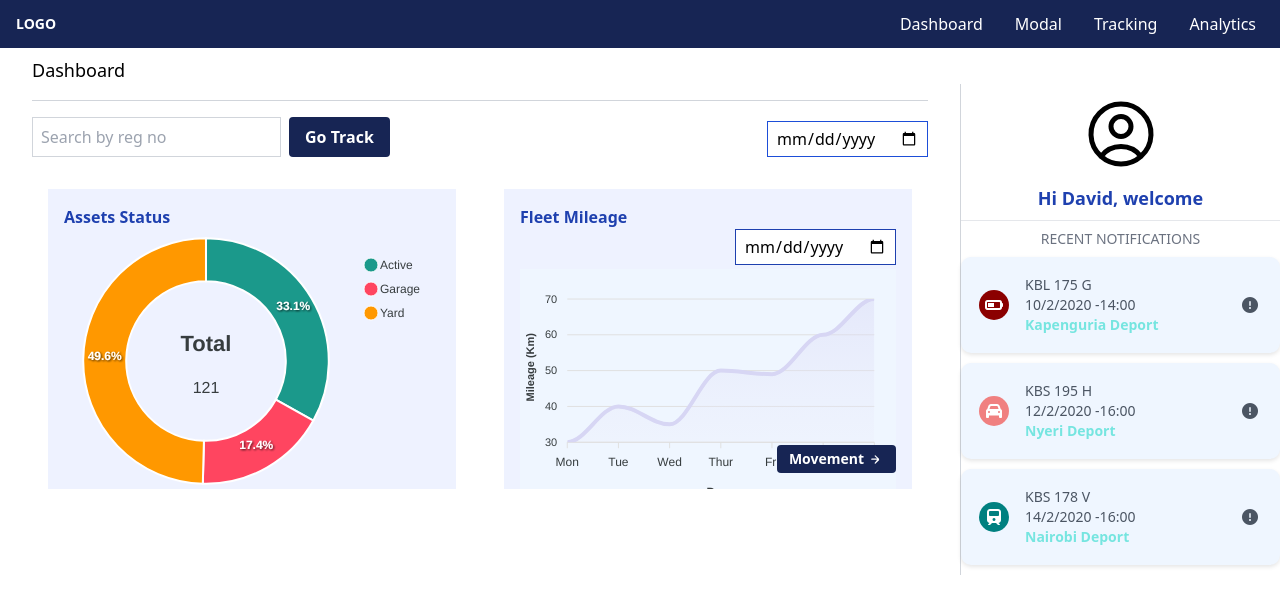
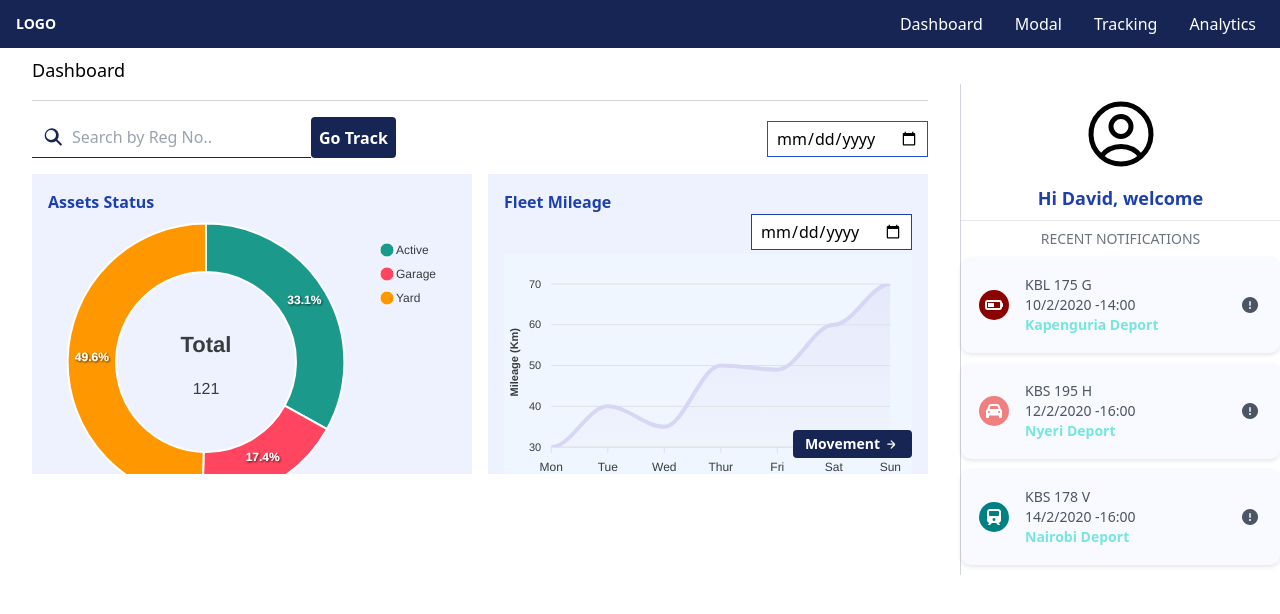
Before and after one commit to Felexonyango/Assessment, a React (Vite) app: page / in a window 1280 px wide. Shown: the top 614 px of the page. Built offline with nearby package versions, Linux system fonts and the light colour scheme.

Commit message:
updated changes

```diff
--- a/src/components/Dashboard.jsx
+++ b/src/components/Dashboard.jsx
@@ -46,16 +46,36 @@ function Dashboard() {
           <hr className="my-4 border-t border-gray-300" />
           <div className="flex flex-col sm:flex-row">
             <div className="flex flex-row mb-2 sm:mb-0">
-              <input
-                type="text"
-                value={searchInput}
-                onChange={handleSearchInputChange}
-                placeholder="Search by reg no"
-                className="border border-gray-300 px-2 py-1 mr-2 rounded-lg focus:outline-none focus:ring-2 focus:ring-blue-500"
-              />
+              <div className="relative">
+                <span className="absolute inset-y-0 left-0 pl-3 flex items-center">
+                  <svg
+                    className="h-5 w-5 text-blue-950"
+                    xmlns="http://www.w3.org/2000/svg"
+                    viewBox="0 0 20 20"
+                    fill="none"
+                  >
+                    <path
+                      fill="currentColor"
+                      fillRule="evenodd"
+                      d="M13.32 11.57l4.22 4.18a1 1 0 0 1-1.41 1.42l-4.18-4.22a7 7 0 1 1 1.37-1.38zM7 12a5 5 0 1 0 0-10 5 5 0 0 0 0 10z"
+                      clipRule="evenodd"
+                    />
+                  </svg>
+                </span>
+
+                <input
+                  type="text"
+                  value={searchInput}
+                  onChange={handleSearchInputChange}
+                  placeholder="Search by Reg No.."
+                  className="pl-10 border-b border-blue-950 px-2 py-2 rounded-bl-lg rounded-tl-lg focus:outline-none focus:ring-2 focus:ring-blue-500"
+                />
+              </div>
+
               <button
+
                 type="button"
-                className=" bg-blue-950   text-white font-bold py-2 px-4 rounded"
+                className="bg-blue-950 text-white font-bold py-1 px-2 rounded"
               >
                 Go Track
               </button>
@@ -70,14 +90,14 @@ function Dashboard() {
             </div>
           </div>
 
-          <div className="flex  h-full  flex-col mt-4 md:flex-row">
-            <div className="flex-1 p-4 mb-4 md:mb-0 md:mr-2">
+          <div className="flex justify-between flex-col mt-4 md:flex-row md:space-x-4">
+            <div className="flex-1">
               <div className="overflow-hidden">
                 <DoughCharts />
               </div>
             </div>
 
-            <div className="flex-1 p-4 md:ml-2">
+            <div className="flex-1 mt-4 md:mt-0">
               <div className=" overflow-hidden">
                 <LineChart />
               </div>
--- a/src/components/chart/DoughCharts.jsx
+++ b/src/components/chart/DoughCharts.jsx
@@ -91,7 +91,7 @@ const DoughCharts = () => {
   });
 
   return (
-    <div className="bg-indigo-50 rounded-lg overflow-hidden p-4 relative " style={{ height: "300px" }}>
+    <div className="bg-indigo-50 rounded-lg overflow-hidden p-4 relative " style={{ height: "300px",color:"#f8faff"}}>
       <h6 className="text-left font-bold  text-blue-800">Assets Status</h6>
       <div className=" items-center">
 
--- a/src/components/shared/Notifications.jsx
+++ b/src/components/shared/Notifications.jsx
@@ -74,7 +74,7 @@ const Notifications = () => {
       line2: "10/2/2020 -14:00",
       line3: "Kapenguria Deport",
       iconColor: "#8B0000",
-      backgroundColor: "#eff6ff"
+      backgroundColor: "#f8faff"
     },
     {
       id: 2,
@@ -83,7 +83,7 @@ const Notifications = () => {
       line2: "12/2/2020 -16:00",
       line3: "Nyeri Deport" ,
       iconColor: "#F08080",
-      backgroundColor: "#eff6ff"
+      backgroundColor: "#f8faff"
     },
     {
       id: 3,
@@ -92,7 +92,7 @@ const Notifications = () => {
       line2: "14/2/2020 -16:00",
       line3: "Nairobi Deport" ,
       iconColor: "#008080",
-      backgroundColor: "#eff6ff"
+      backgroundColor: "#f8faff"
     },
 
   ];
```
